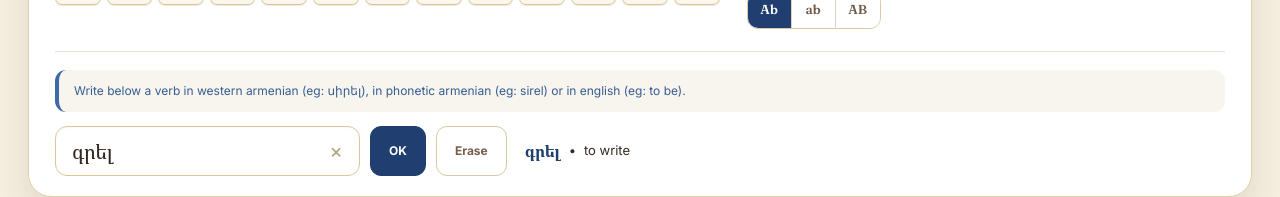
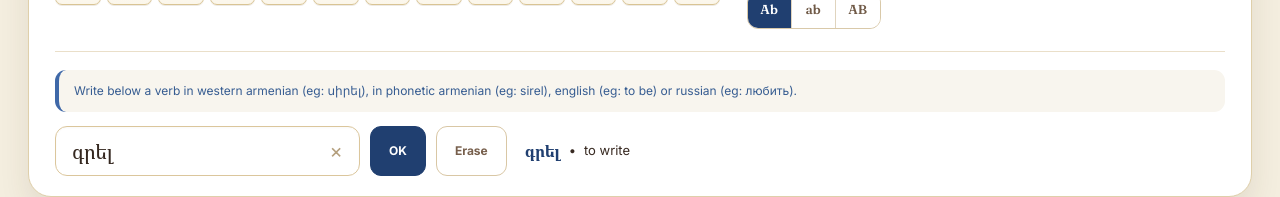
Before and after one commit to elleynote/word-conjugation, a Next.js app: page / in a window 1280 px wide. Shown: the part 377-574 px from the top of the page. Built offline with nearby package versions, Linux system fonts and the light colour scheme.

Commit message:
feat: add Russian search copy and search feedback

```diff
--- a/src/components/SearchBar.tsx
+++ b/src/components/SearchBar.tsx
@@ -4,29 +4,33 @@ import type { RefObject } from "react";
 import type { Dialect, InterfaceLanguage, Verb } from "@/types/verb";
 import { copyFor, localizedVerbTranslation } from "@/lib/i18n/copy";
 
+export type SearchStatus = "idle" | "loading" | "not-found" | "ai";
+
 interface SearchBarProps {
   query: string;
   dialect: Dialect;
   language: InterfaceLanguage;
-  selectedVerb: Verb;
+  selectedVerb: Verb | null;
+  status: SearchStatus;
   inputRef: RefObject<HTMLInputElement | null>;
   onQueryChange: (value: string) => void;
-  onSubmit: () => void;
+  onSubmit: () => void | Promise<void>;
   onErase: () => void;
 }
 
 function originalHelpText(dialect: Dialect, language: InterfaceLanguage) {
-  const side = dialect === "western" ? (language === "fr" ? "arménien occidental" : "western armenian") : (language === "fr" ? "arménien oriental" : "eastern armenian");
-  if (language === "fr") {
-    return `Écrivez ci-dessous un verbe en ${side} (ex : սիրել), en arménien phonétique (ex : sirel) ou en français (ex : être).`;
+  if (language === "ru") {
+    const side = dialect === "western" ? "западноармянском" : "восточноармянском";
+    return `Введите глагол на ${side} (например: սիրել), фонетическом армянском (sirel), английском или русском (например: любить).`;
   }
-  return `Write below a verb in ${side} (eg: սիրել), in phonetic armenian (eg: sirel) or in english (eg: to be).`;
+  const side = dialect === "western" ? "western armenian" : "eastern armenian";
+  return `Write below a verb in ${side} (eg: սիրել), in phonetic armenian (eg: sirel), english (eg: to be) or russian (eg: любить).`;
 }
 
-export function SearchBar({ query, dialect, language, selectedVerb, inputRef, onQueryChange, onSubmit, onErase }: SearchBarProps) {
+export function SearchBar({ query, dialect, language, selectedVerb, status, inputRef, onQueryChange, onSubmit, onErase }: SearchBarProps) {
   const copy = copyFor(language);
-  const selectedData = selectedVerb.dialects[dialect];
-  const translation = localizedVerbTranslation(selectedVerb, language);
+  const selectedData = selectedVerb?.dialects[dialect];
+  const translation = selectedVerb ? localizedVerbTranslation(selectedVerb, language) : "";
 
   return (
     <section className="search-section">
@@ -40,7 +44,7 @@ export function SearchBar({ query, dialect, language, selectedVerb, inputRef, on
             onKeyDown={(event) => {
               if (event.key === "Enter") {
                 event.preventDefault();
-                onSubmit();
+                void onSubmit();
               }
             }}
             placeholder={copy.searchPlaceholder}
@@ -49,9 +53,9 @@ export function SearchBar({ query, dialect, language, selectedVerb, inputRef, on
           />
           {query && <button type="button" className="input-clear" aria-label={copy.erase} onClick={onErase}>×</button>}
         </div>
-        <button type="button" className="btn btn-primary" onClick={onSubmit}>{copy.searchButton}</button>
+        <button type="button" className="btn btn-primary" onClick={() => void onSubmit()} disabled={status === "loading"}>{status === "loading" ? "…" : copy.searchButton}</button>
         <button type="button" className="btn btn-secondary" onClick={onErase}>{copy.erase}</button>
-        {selectedData && (
+        {selectedData && selectedVerb && (
           <div className="selected-verb" aria-live="polite">
             <strong>{selectedData.lemma}</strong>
             <span>•</span>
@@ -59,6 +63,12 @@ export function SearchBar({ query, dialect, language, selectedVerb, inputRef, on
           </div>
         )}
       </div>
+
+      <div className="search-feedback" aria-live="polite">
+        {status === "loading" && <span>{language === "ru" ? "Поиск…" : "Searching…"}</span>}
+        {status === "not-found" && <span>{copy.noResults}</span>}
+        {status === "ai" && <span className="search-feedback--warning">{copy.unverifiedAi}</span>}
+      </div>
     </section>
   );
 }
```
